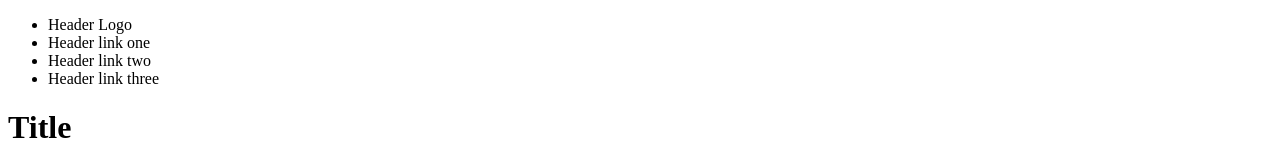
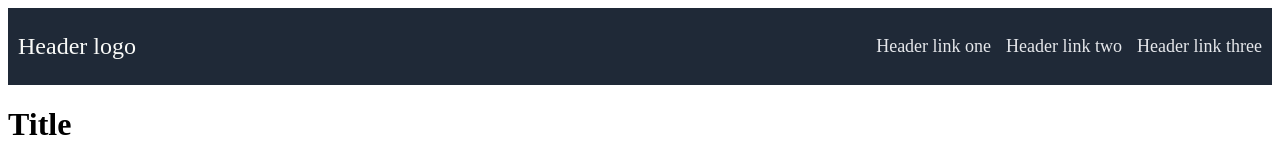
Before and after one commit to Kim007dus/landingpage, a plain HTML site: page index.html in a window 1280 px wide. Shown: the top 162 px of the page. Drawn offline with Linux system fonts and the light colour scheme; files that its build step writes are made by us from their sources; files whose address does not match are found by name.

Commit message:
add header style.css and fix index.html

```diff
--- a/index.html
+++ b/index.html
@@ -9,8 +9,8 @@
 </head>
 <body>
     <header>
+        <logo>Header logo</logo>
         <ul>
-        <li>Header Logo</li>
         <li>Header link one</li>
         <li>Header link two</li>
         <li>Header link three</li>
--- a/style.css
+++ b/style.css
@@ -0,0 +1,20 @@
+header {
+    background-color: #1f2937;
+    display:flex;
+    justify-content: space-between;
+    align-items: center;
+    padding: 10px;
+}
+
+logo {
+    color: #f9faf8;
+    font-size: 24px;
+}
+
+ul {
+    list-style-type: none;
+    color: #e5e7eb;
+    font-size: 18px;
+    display: flex;
+    gap: 15px;
+}
```
